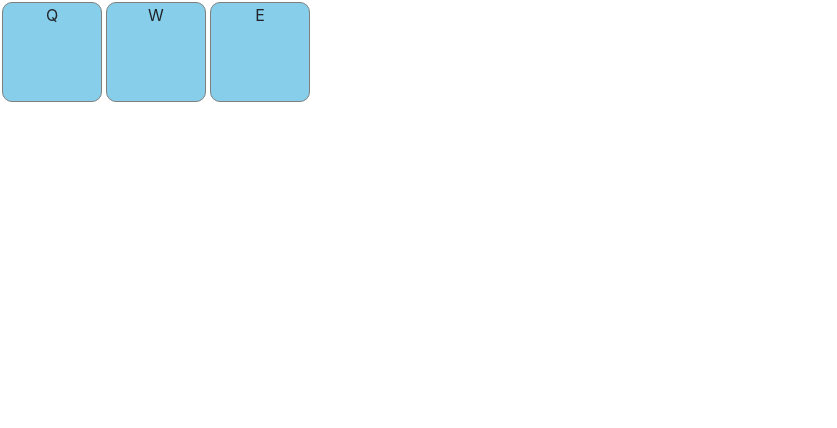
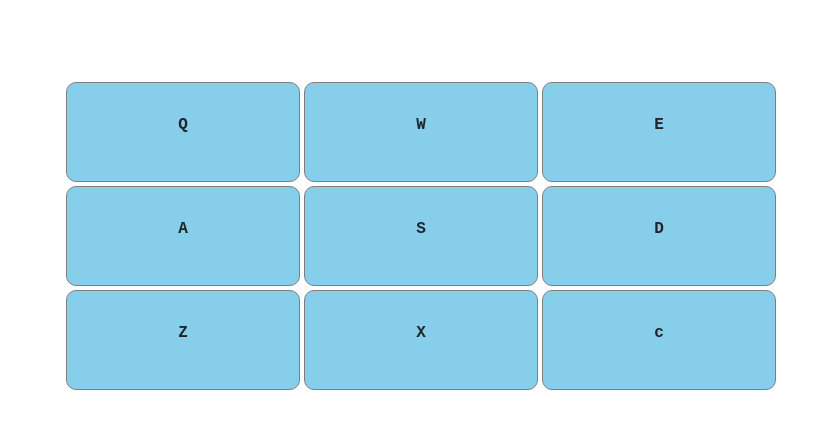
Before and after one commit to archiejnr/drum-machine, a React (Create React App) app in the folder drum-machine/: page / in a window 1280 px wide. Shown: the top 428 px of the page, without its empty margins (0-837 px from the left). Built offline with nearby package versions, Linux system fonts and the light colour scheme.

Commit message:
3x3 grid and pressing animations

```diff
--- a/drum-machine/src/App.css
+++ b/drum-machine/src/App.css
@@ -3,9 +3,19 @@
   height:100px;
   background:skyblue;
   text-align:center;
+  padding:1.9em;
+  cursor: pointer;
+  font-weight: bold;
+  font-family: monospace;
+}
+.drumKey:active{
+  background-color:#00ff00;
 }
 #drum{
   display:inline-block;
+  position:absolute;
+  left:5%;
+  top:10%;
 }
 /*continue from making the design for the layout of the app*/
 .topLeft{
--- a/drum-machine/src/App.js
+++ b/drum-machine/src/App.js
@@ -27,6 +27,42 @@ class App extends React.Component{
         src:"somthing",
         presed:false,
         position:'topRight'
+      },{
+        id:4,
+        key:"A",
+        src:"somthing",
+        presed:false,
+        position:'midLeft'
+      },{
+        id:5,
+        key:"S",
+        src:"somthing",
+        presed:false,
+        position:'midCenter'
+      },{
+        id:6,
+        key:"D",
+        src:"somthing",
+        presed:false,
+        position:'midRight'
+      },{
+        id:7,
+        key:"Z",
+        src:"somthing",
+        presed:false,
+        position:'bottomLeft'
+      },{
+        id:8,
+        key:"X",
+        src:"somthing",
+        presed:false,
+        position:'bottomCenter'
+      },{
+        id:9,
+        key:"c",
+        src:"somthing",
+        presed:false,
+        position:'bottomRight'
       }]
     }
 
--- a/drum-machine/src/components/Drumkeys.js
+++ b/drum-machine/src/components/Drumkeys.js
@@ -8,6 +8,7 @@ function Drumkeys(props){
     console.log(arr)
   return (props.keys.map((item)=>(<Col
                                       key={item.id}
+                                      xs='3'
                                       className='drumKey'
                                       id={item.position}
                                       onMouseDown={props.press}
```
Also changed, not shown: drum-machine/src/components/Volume.js (added).
